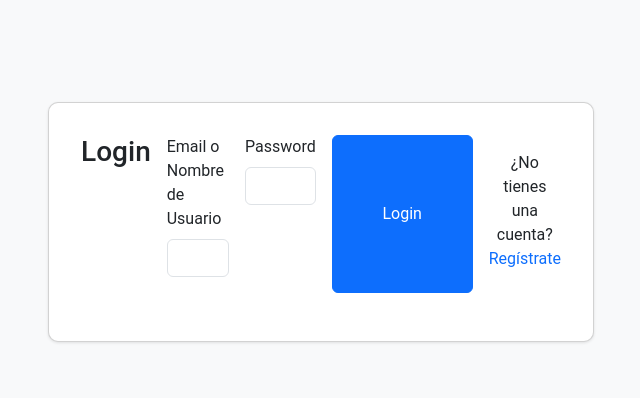
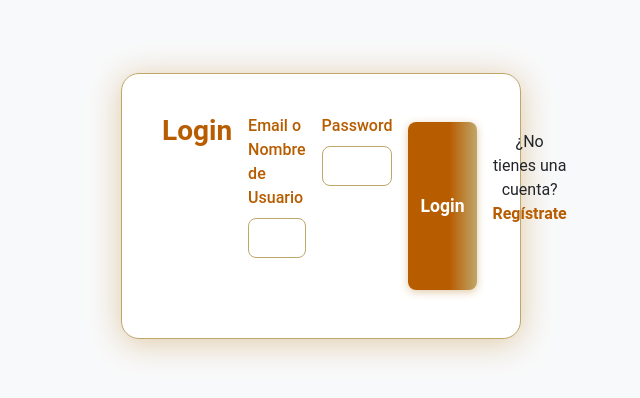
Before and after one commit to LAES18/FRONEND-RESTAURANT, a React (Vite) app: page / in a window 1280 px wide. Shown: the part 194-592 px from the top of the page, without its empty margins (319-959 px from the left). Built offline with nearby package versions, Linux system fonts and the light colour scheme.

Commit message:
cambios5

```diff
--- a/src/App.css
+++ b/src/App.css
@@ -1,3 +1,56 @@
+/* --- Login Custom Styles --- */
+.login-container {
+  min-height: 100vh;
+  display: flex;
+  align-items: center;
+  justify-content: center;
+  background: #f8f9fa;
+}
+.login-card {
+  background: #fff;
+  border-radius: 18px;
+  box-shadow: 0 4px 32px 0 #e0c9a6;
+  padding: 2.5rem 2.5rem 2rem 2.5rem;
+  max-width: 400px;
+  margin: auto;
+  border: 1.5px solid #bfa76a;
+}
+.login-card h3 {
+  color: #b85c00;
+  font-weight: 700;
+  margin-bottom: 1.5rem;
+  text-align: center;
+}
+.login-card .form-label {
+  color: #b85c00;
+  font-weight: 500;
+}
+.login-card .form-control {
+  border-radius: 8px;
+  border: 1.5px solid #bfa76a;
+  margin-bottom: 1rem;
+  font-size: 1.05rem;
+}
+.login-card .btn-primary {
+  background: linear-gradient(90deg, #b85c00 60%, #bfa76a 100%);
+  border: none;
+  border-radius: 8px;
+  font-weight: 600;
+  font-size: 1.1rem;
+  box-shadow: 0 2px 8px #e0c9a6;
+  margin-top: 0.5rem;
+}
+.login-card .btn-primary:hover {
+  background: linear-gradient(90deg, #bfa76a 0%, #b85c00 100%);
+}
+.login-card .text-primary {
+  color: #b85c00 !important;
+  font-weight: 600;
+}
+.login-card p {
+  margin-top: 1.2rem;
+  text-align: center;
+}
 /* Bootstrap overrides for restaurant theme */
 
 /* General body styling */
--- a/src/App.jsx
+++ b/src/App.jsx
@@ -24,19 +24,13 @@ function App() {
   }
 
   return (
-    <div className="container mt-5">
-      <div className="row justify-content-center">
-        <div className="col-md-6">
-          <div className="card">
-            <div className="card-body">
-              {isLogin ? (
-                <LoginForm toggleForm={toggleForm} setRole={setRole} />
-              ) : (
-                <RegisterForm toggleForm={toggleForm} />
-              )}
-            </div>
-          </div>
-        </div>
+    <div className="login-container">
+      <div className="login-card">
+        {isLogin ? (
+          <LoginForm toggleForm={toggleForm} setRole={setRole} />
+        ) : (
+          <RegisterForm toggleForm={toggleForm} />
+        )}
       </div>
     </div>
   );
```
